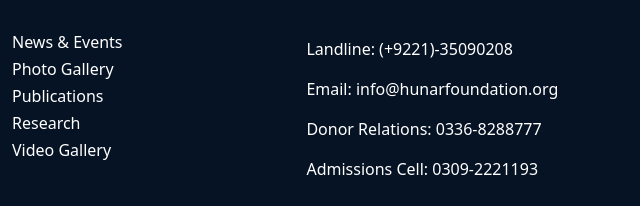
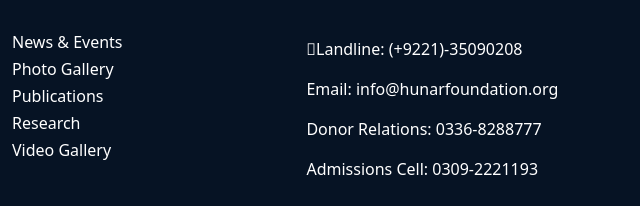
Before and after one commit to NabeelAslam2005/THF, a plain HTML site: page index.html in a window 1280 px wide. Shown: the part 6929-7135 px from the top of the page, 640-1280 px from the left. Drawn offline with nearby package versions, Linux system fonts and the light colour scheme.

Commit message:
Update index.html

```diff
--- a/index.html
+++ b/index.html
@@ -495,7 +495,7 @@
                 <div class=" col-lg-3  col-md-6">
                     <h4 class="title">CONTACT</h4>
                     <div class="list">
-                        <p><a href="">Landline: (+9221)-35090208</a></p>
+                        <p><a href=""><i class="fa-light fa-phone"></i>Landline: (+9221)-35090208</a></p>
                         <p><a href="">Email: info@hunarfoundation.org</a></p>
                         <p><a href="">Donor Relations: 0336-8288777</a></p>
                         <p><a href="">Admissions Cell: 0309-2221193</a></p>
```
